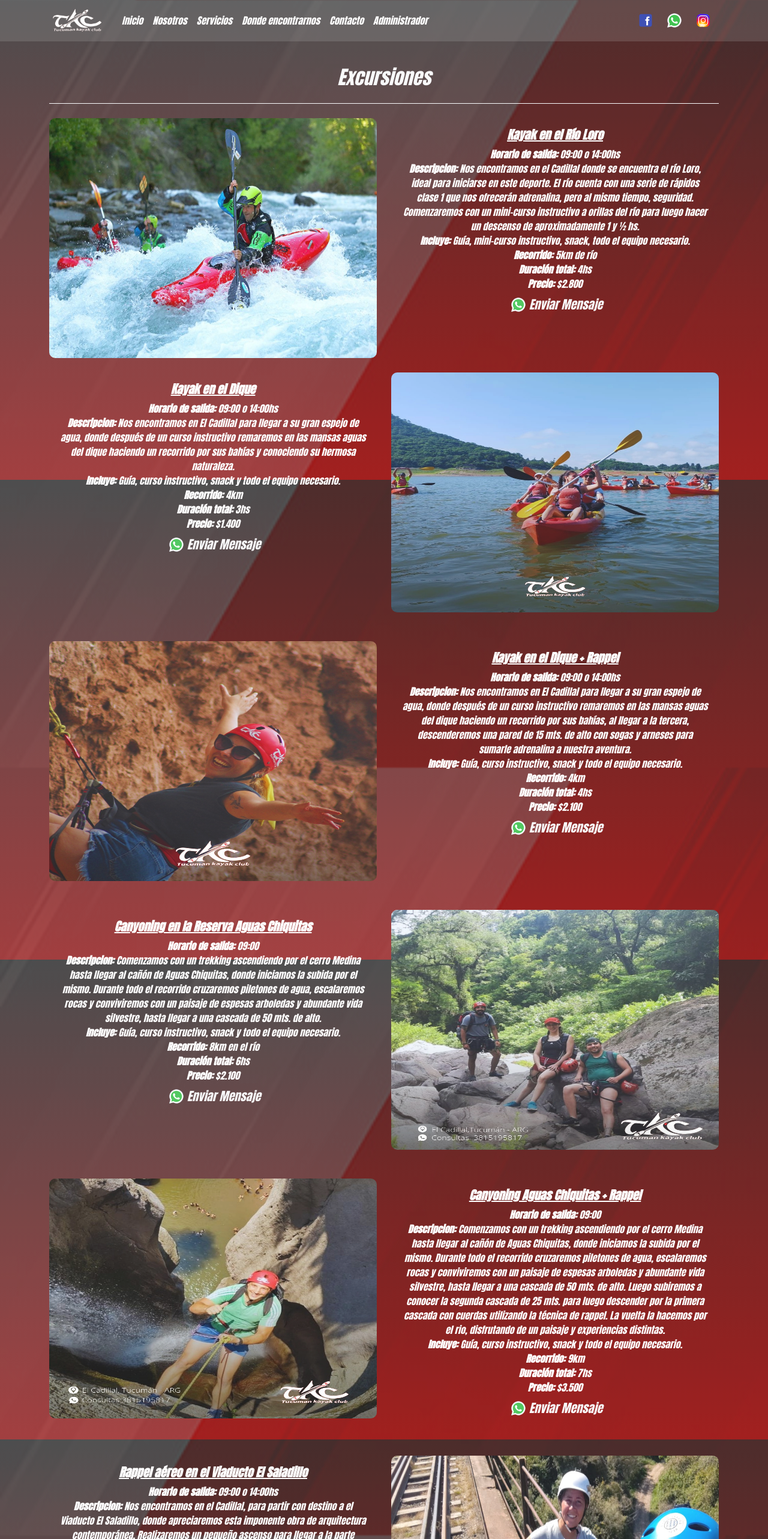
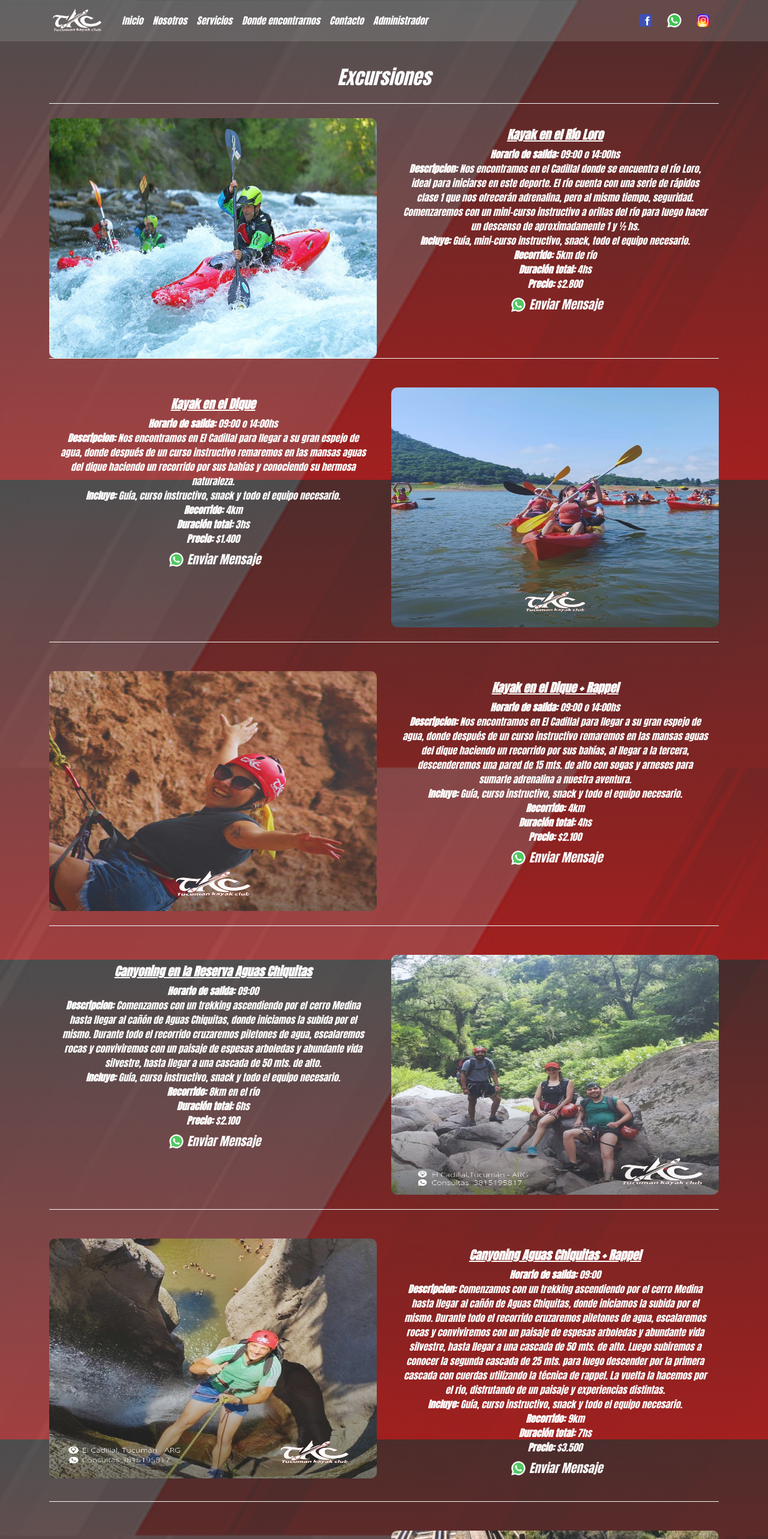
Before and after one commit to joaquin-fuentes/TKC-Front, a React (Vite) app: page /excursiones in a window 1280 px wide. Shown: the top 2566 px of the page at 60% size. Built offline with nearby package versions, Linux system fonts and the light colour scheme.

Commit message:
agregue linea despues de cada excursion

```diff
--- a/src/components/views/servicios/Excursiones.jsx
+++ b/src/components/views/servicios/Excursiones.jsx
@@ -44,6 +44,7 @@ const Excursiones = () => {
                             </article>
                         </Col>
                     </Row>
+                    <hr data-aos="fade-up" className="m-0 text-light mb-4" />
                     {/* KAYAK DIQUE */}
                     <Row className='py-4 d-flex flex-row-reverse'>
                         <Col md={6}>
@@ -66,6 +67,7 @@ const Excursiones = () => {
                             </article>
                         </Col>
                     </Row>
+                    <hr data-aos="fade-up" className="m-0 text-light mb-4" />
                     {/* KAYAK EN EL DIQUE + RAPPEL */}
                     <Row className='py-4 '>
                         <Col md={6}>
@@ -88,6 +90,7 @@ const Excursiones = () => {
                             </article>
                         </Col>
                     </Row>
+                    <hr data-aos="fade-up" className="m-0 text-light mb-4" />
                     {/* Canyoning en la Reserva Aguas Chiquitas*/}
                     <Row className='py-4 d-flex flex-row-reverse'>
                         <Col md={6}>
@@ -110,6 +113,7 @@ const Excursiones = () => {
                             </article>
                         </Col>
                     </Row>
+                    <hr data-aos="fade-up" className="m-0 text-light mb-4" />
                     {/* Canyoning Aguas Chiquitas + Rappel */}
                     <Row className='py-4 '>
                         <Col md={6}>
@@ -132,6 +136,7 @@ const Excursiones = () => {
                             </article>
                         </Col>
                     </Row>
+                    <hr data-aos="fade-up" className="m-0 text-light mb-4" />
                     {/*Rappel aéreo en el Viaducto El Saladillo*/}
                     <Row className='py-4 d-flex flex-row-reverse'>
                         <Col md={6}>
```
